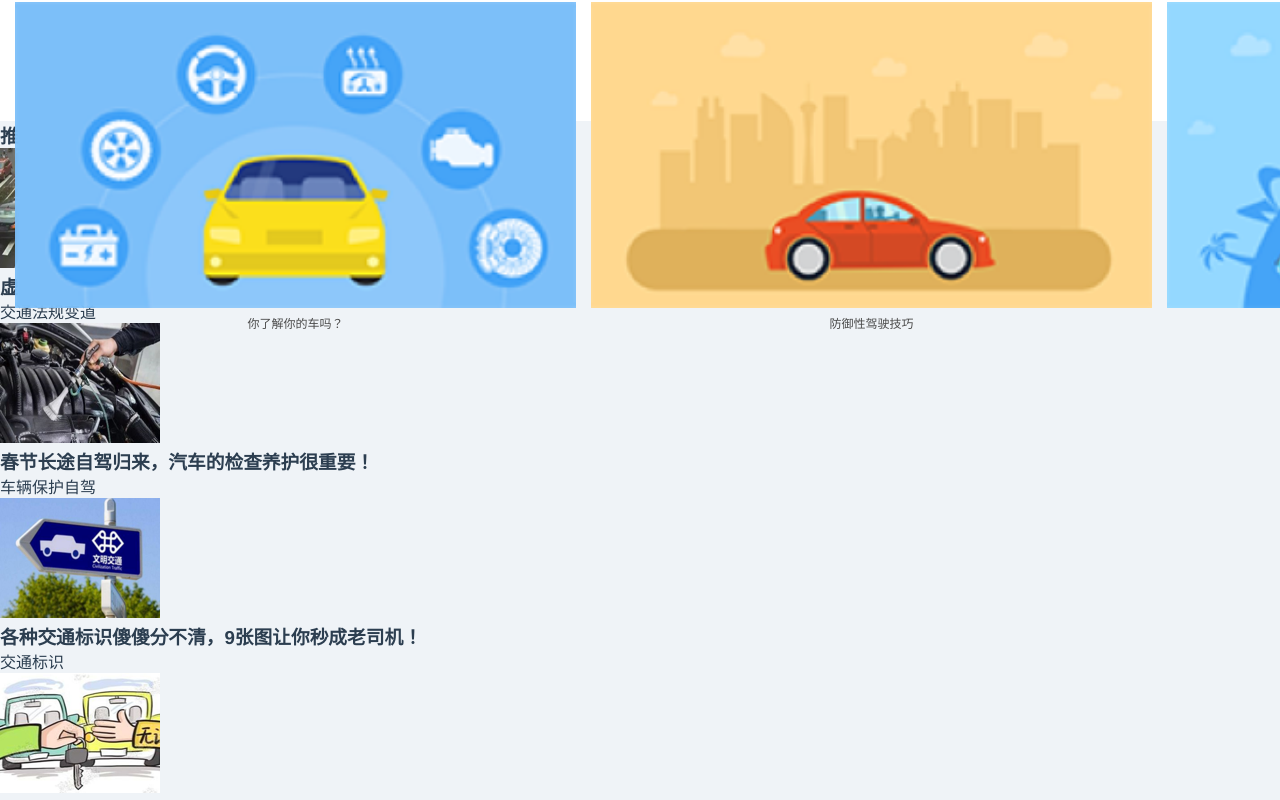
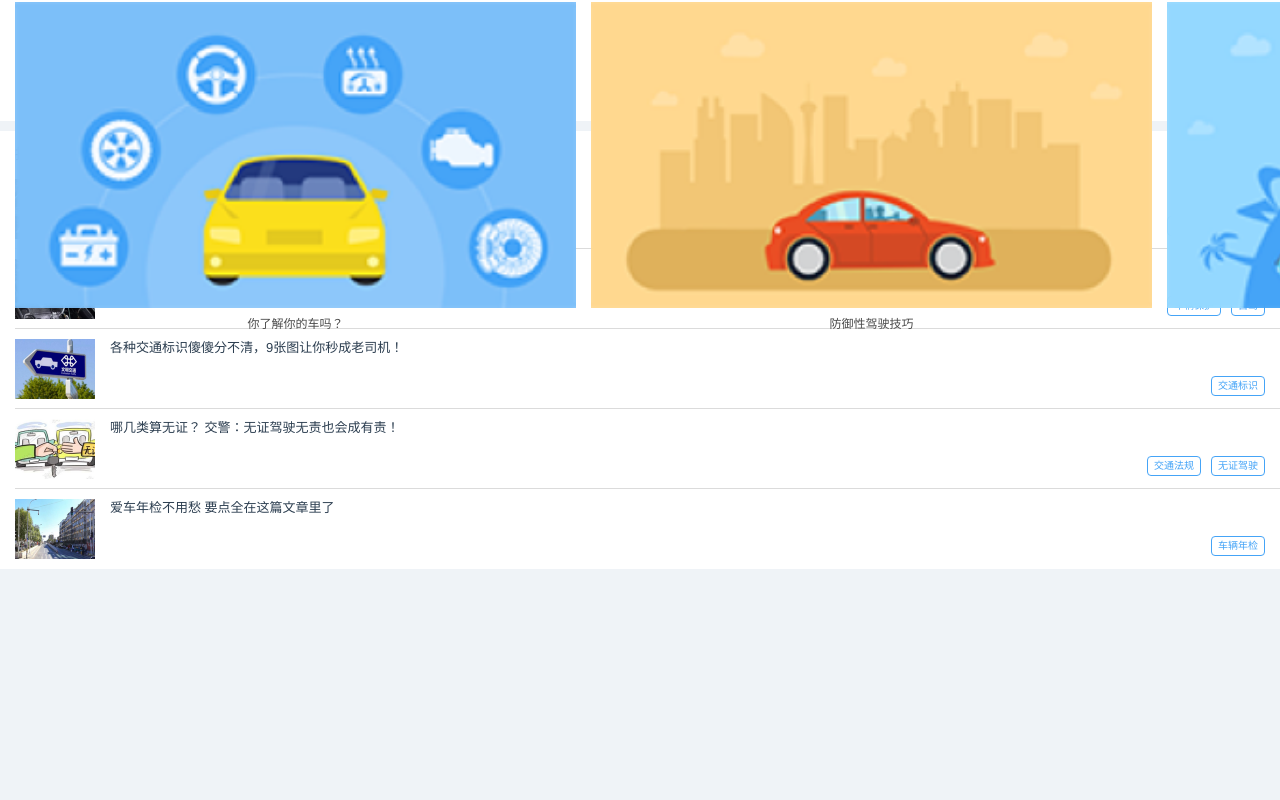
Before and after one commit to Flandre/vue-app-demo, a Vue app: page /#/index in a window 1280 px wide. Shown: the part 1059-1859 px from the top of the page. After the commit the page ends 1678 px from the top, so only its background shows below. Built offline with nearby package versions, Linux system fonts and the light colour scheme; a web font is replaced by a local one.

Commit message:
udpate article list style

```diff
--- a/src/components/ArticleList.vue
+++ b/src/components/ArticleList.vue
@@ -1,7 +1,7 @@
 <template>
   <div class="article-list">
     <div class="title">
-      <h3>{{title}}</h3>
+      <h2>{{title}}</h2>
       <!--<div class="change-btn">-->
 
       <!--</div>-->
@@ -11,9 +11,11 @@
         <div class="thumb">
           <img :src="list.titleImage"/>
         </div>
-        <h3>{{list.title}}</h3>
-        <div class="keywords-container">
-          <span class="keyword-item" v-for="keyword in list.keywords">{{keyword}}</span>
+        <div class="info">
+          <h3>{{list.title}}</h3>
+          <div class="keywords-container">
+            <span class="keyword-item" v-for="keyword in list.keywords">{{keyword}}</span>
+          </div>
         </div>
       </div>
     </div>
@@ -66,6 +68,68 @@
 
 <style scoped>
   .article-list {
+    margin-top: 10px;
+    background: #fff;
+    padding: 15px;
+    padding-bottom: 0;
+  }
+  .article-list .title {
+    margin-bottom: 8px;
+  }
+  .article-list .title h2{
+    font-size: 15px;
+    line-height: 15px;
+    color: #4A4A4A;
+    font-weight: normal;
+  }
+  .article-list .list-container {
+    margin-right: -15px;
+  }
+  .article-list .list-container .list-item{
+    padding: 10px 15px 10px 0;
+    border-bottom: 1px solid #DBDBDB;
+    min-height: 80px;
+    position: relative;
+    overflow: hidden;
+  }
+  .article-list .list-container .list-item:last-child{
+    border-bottom: none;
+  }
+  .article-list .list-container .list-item .thumb {
+    width: 80px;
+    height: 60px;
+    position: absolute;
+    top: 10px;
+    left: 0;
+  }
+  .article-list .list-container .list-item .thumb img{
+    width: 100%;
+    height: auto;
+  }
+  .article-list .list-container .list-item .info{
+    float: left;
+    padding-left: 95px;
+    width: 100%;
+  }
+  .article-list .list-container .list-item .info h3{
+    font-size: 13px;
+    line-height: 18px;
+    height: 36px;
+    overflow: hidden;
+    font-weight: normal;
+  }
+  .article-list .list-container .list-item .info .keywords-container{
+    text-align: right;
+  }
+  .article-list .list-container .list-item .info .keywords-container span{
+    display: inline-block;
+    margin-left: 10px;
+    font-size: 10px;
+    line-height: 18px;
+    padding: 0 6px;
+    color: #45A4F7;
+    border: 1px solid #45A4F7;
+    border-radius: 4px;
+  }
 
-  }
 </style>
--- a/src/pages/menu-select/Index.vue
+++ b/src/pages/menu-select/Index.vue
@@ -6,7 +6,6 @@
     <EndorsementsCard/>
     <ClassCard/>
     <ArticleList :title="articleTitle"/>
-    <h3>This is index page</h3>
   </div>
 </template>
 
```
